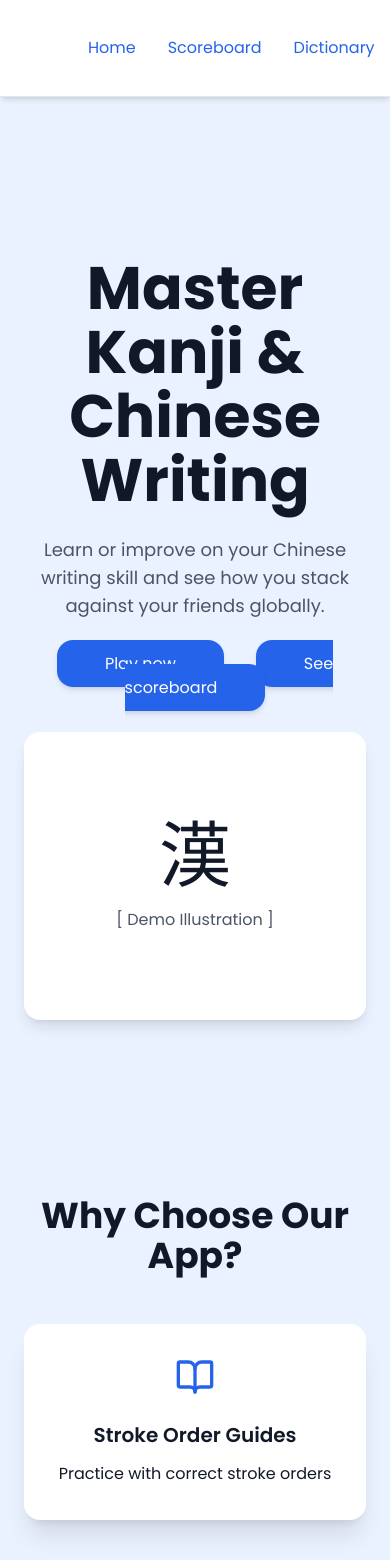
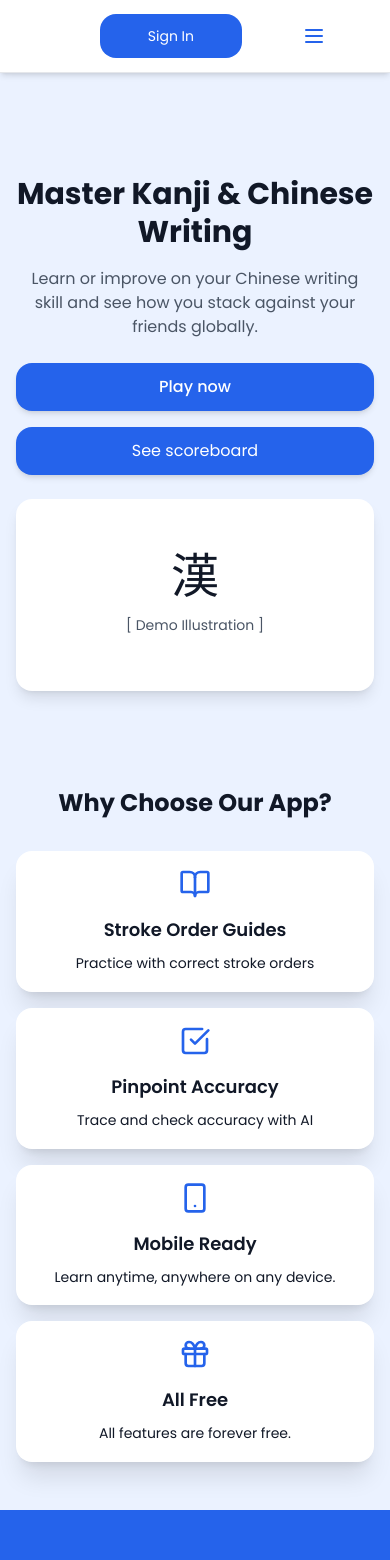
Before and after one commit to SingleBicycle/todolist, a React (Vite) app: page / in a window 390 px wide. Shown: the top 1560 px of the page. Built offline with nearby package versions, Linux system fonts and the light colour scheme; no server answers; a web font is replaced by a local one.

Commit message:
home page is mobile frindly also changed the navbar for mobile with a dropdown menu

```diff
--- a/src/App.jsx
+++ b/src/App.jsx
@@ -6,7 +6,7 @@ import NotFoundPage from "./pages/NotFound";
 import ProfilePage from "./pages/Profile";
 import ProfileEditPage from "./pages/ProfileEdit";
 import DictionaryPage from "./pages/Dictionary";
-import { LogOut } from "lucide-react";
+import { LogOut, Menu, X } from "lucide-react";
 import ScoreBoardPage from "./pages/ScoreBoard";
 import { getCurrentUser, logout } from "./firebase/auth";
 import { onAuthStateChanged } from "firebase/auth";
@@ -20,7 +20,6 @@ import {
   useNavigate,
 } from "react-router-dom";
 import { getUserById } from "./firebase/database";
-// components/AnimatedCounter.tsx
 
 function AnimatedCounter({ value, className }) {
   const ref = useRef(null);
@@ -51,6 +50,7 @@ function AnimatedCounter({ value, className }) {
 
 function Navbar({ user, isLoading, score }) {
   const [isDroppedDown, setIsDroppedDown] = useState(false);
+  const [isMobileMenuOpen, setIsMobileMenuOpen] = useState(false);
   const menuRef = useRef(null);
   const navigate = useNavigate();
 
@@ -66,15 +66,15 @@ function Navbar({ user, isLoading, score }) {
 
   return (
     <nav className="backdrop-blur-sm border-b z-50 border-gray-200 w-full bg-white fixed top-0 shadow-md">
-      <div className="container mx-auto py-3 px-6 flex justify-between items-center w-full">
+      <div className="container mx-auto py-3 px-4 sm:px-6 flex justify-between items-center w-full">
         <div className="flex">
           <Link
             to="/"
-            className="!px-0 text-2xl !font-bold text-[var(--primary)] hover:text-[var(--accent-primary)] transition-all duration-200 ease-in-out"
+            className="!px-0 text-xl sm:text-2xl !font-bold text-[var(--primary)] hover:text-[var(--accent-primary)] transition-all duration-200 ease-in-out"
           >
             {import.meta.env.VITE_APP_NAME}
           </Link>
-          <div className="pl-16 flex gap-8 items-center">
+          <div className="hidden lg:flex pl-8 xl:pl-16 gap-4 xl:gap-8 items-center">
             {" "}
             <Link
               className=" !px-0 text-[var(--primary)] hover:text-[var(--accent-primary)] transition-all duration-200 ease-in-out"
@@ -103,20 +103,20 @@ function Navbar({ user, isLoading, score }) {
           </div>
         </div>
 
-        <div className="flex items-center gap-4">
+        <div className="flex items-center gap-3 sm:gap-4">
           {isLoading ? (
             <div className="w-6 h-6 border-2 border-gray-300 border-t-[var(--primary)] rounded-full animate-spin" />
           ) : user === null ? (
             <Link
               to="/login"
-              className="bg-[var(--primary)] text-white px-4 py-2 rounded-md"
+              className="bg-[var(--primary)] text-white px-3 sm:px-4 py-2 rounded-md text-sm sm:text-base"
             >
               Sign In
             </Link>
           ) : (
             <div className="relative" ref={menuRef}>
-              <div className="flex justify-center items-center gap-3">
-                <p className="font-semibold text-md -mb-2">
+              <div className="flex justify-center items-center gap-2 sm:gap-3">
+                <p className="font-semibold text-sm sm:text-md -mb-2">
                   {user.isGuest ? (
                     "Guest"
                   ) : (
@@ -128,7 +128,7 @@ function Navbar({ user, isLoading, score }) {
                 </p>
                 <div
                   onClick={() => setIsDroppedDown((prev) => !prev)}
-                  className="cursor-pointer overflow-clip rounded-full shadow-md border !p-0 border-gray-200 w-12 h-12 flex items-center justify-center"
+                  className="cursor-pointer overflow-clip rounded-full shadow-md border !p-0 border-gray-200 w-10 h-10 sm:w-12 sm:h-12 flex items-center justify-center"
                 >
                   <img
                     src={user.photoURL || anonymousPfp}
@@ -139,7 +139,7 @@ function Navbar({ user, isLoading, score }) {
               </div>
 
               {isDroppedDown && (
-                <div className="absolute shadow-md rounded-lg ml-3 mt-3 bg-white">
+                <div className="absolute right-0 shadow-md rounded-lg mt-3 bg-white z-50">
                   <button
                     onClick={() => navigate(`/profile/${user.uid}`)}
                     className="flex items-center text-sm text-gray-700 !px-6 !rounded-lg text-nowrap hover:bg-gray-50"
@@ -159,8 +159,57 @@ function Navbar({ user, isLoading, score }) {
               )}
             </div>
           )}
+
+          {/* Mobile Menu Button */}
+          <button
+            onClick={() => setIsMobileMenuOpen(!isMobileMenuOpen)}
+            className="lg:hidden p-2 text-[var(--primary)] hover:text-[var(--accent-primary)] transition-all"
+            aria-label="Toggle menu"
+          >
+            {isMobileMenuOpen ? (
+              <X className="w-6 h-6" />
+            ) : (
+              <Menu className="w-6 h-6" />
+            )}
+          </button>
         </div>
       </div>
+
+      {/* Mobile Menu Dropdown */}
+      {isMobileMenuOpen && (
+        <div className="lg:hidden border-t border-gray-200 bg-white shadow-lg">
+          <div className="container mx-auto px-4 py-4 flex flex-col gap-3">
+            <Link
+              className="text-[var(--primary)] hover:text-[var(--accent-primary)] transition-all duration-200 ease-in-out py-2 px-2 hover:bg-gray-50 rounded-md"
+              to="/"
+              onClick={() => setIsMobileMenuOpen(false)}
+            >
+              Home
+            </Link>
+            <Link
+              className="text-[var(--primary)] hover:text-[var(--accent-primary)] transition-all duration-200 ease-in-out py-2 px-2 hover:bg-gray-50 rounded-md"
+              to="/scoreboard"
+              onClick={() => setIsMobileMenuOpen(false)}
+            >
+              Scoreboard
+            </Link>
+            <Link
+              className="text-[var(--primary)] hover:text-[var(--accent-primary)] transition-all duration-200 ease-in-out py-2 px-2 hover:bg-gray-50 rounded-md"
+              to="/dictionary"
+              onClick={() => setIsMobileMenuOpen(false)}
+            >
+              Dictionary
+            </Link>
+            <Link
+              className="text-[var(--primary)] hover:text-[var(--accent-primary)] transition-all duration-200 ease-in-out py-2 px-2 hover:bg-gray-50 rounded-md"
+              to="/play"
+              onClick={() => setIsMobileMenuOpen(false)}
+            >
+              Play
+            </Link>
+          </div>
+        </div>
+      )}
     </nav>
   );
 }
--- a/src/pages/Home.jsx
+++ b/src/pages/Home.jsx
@@ -2,20 +2,22 @@ import { BookOpen, Smartphone, CheckSquare, Gift } from "lucide-react";
 import { Link } from "react-router-dom";
 import { useEffect, useState } from "react";
 import { getCurrentUser } from "./Login";
+
 function FeatureCard({ icon, title, desc }) {
   return (
-    <div className="bg-white backdrop-blur-sm rounded-2xl shadow-xl border border-white/20 p-8 text-center hover:shadow-2xl transition-all duration-300 hover:-translate-y-1">
-      <div className="mb-6 flex justify-center text-[var(--primary)]">
+    <div className="bg-white backdrop-blur-sm rounded-2xl shadow-xl border border-white/20 p-4 sm:p-6 md:p-8 text-center hover:shadow-2xl transition-all duration-300 hover:-translate-y-1">
+      <div className="mb-4 md:mb-6 flex justify-center text-[var(--primary)]">
         {icon}
       </div>
-      <h3 className="text-xl font-semibold mb-3">{title}</h3>
-      <p className="text-text/70 leading-relaxed text-[var(--text)]">{desc}</p>
+      <h3 className="text-lg sm:text-xl font-semibold mb-2 md:mb-3">{title}</h3>
+      <p className="text-text/70 leading-relaxed text-sm sm:text-base text-[var(--text)]">{desc}</p>
     </div>
   );
 }
 
 const HomePage = () => {
   const [isLoggedIn, setIsLoggedIn] = useState(false);
+
   useEffect(() => {
     const setIsLoggedInWithUser = async () => {
       const user = await getCurrentUser();
@@ -23,82 +25,84 @@ const HomePage = () => {
     };
     setIsLoggedInWithUser();
   }, []);
+
   return (
-    <div className="min-h-screen pt-24 bg-[var(--tertiary)]">
+    <div className="min-h-screen pt-16 sm:pt-20 md:pt-24 bg-[var(--tertiary)]">
       {/* Hero Section */}
-      <section
-        className="container mx-auto px-6 py-24 md:text-left text-center w-full flex flex-col
-  md:flex-row justify-between gap-8"
-      >
+      <section className="container mx-auto px-4 sm:px-6 py-12 sm:py-16 md:py-24 text-center md:text-left w-full flex flex-col md:flex-row justify-between gap-6 sm:gap-8">
         <div className="w-full md:w-2/3 lg:w-1/2">
-          <h1
-            className="text-6xl leading-16
-       font-bold mb-6"
-          >
+          <h1 className="text-3xl sm:text-4xl md:text-5xl lg:text-6xl font-bold mb-4 sm:mb-6 leading-tight">
             Master Kanji & Chinese Writing
           </h1>
-          <p className="!text-gray-600 text-lg max-w-2xl mb-8">
+          <p className="!text-gray-600 text-base sm:text-lg max-w-2xl mb-6 sm:mb-8">
             Learn or improve on your Chinese writing skill and see how you stack
             against your friends globally.
           </p>
+          <div className="flex flex-col sm:flex-row gap-4 items-center justify-center md:justify-start">
             <Link
               to={isLoggedIn ? "/play" : "/login"}
-            className="bg-[var(--primary)] text-white shadow-md hover:bg-[var(--accent-primary)] transition-all duration-200 ease-in-out"
+              className="bg-[var(--primary)] text-white px-6 sm:px-8 py-2.5 sm:py-3 rounded-2xl font-medium shadow-md hover:bg-[var(--accent-primary)] transition-all duration-200 ease-in-out w-full sm:w-auto text-center"
             >
               Play now
             </Link>
-          <Link to={"/scoreboard"} className="blue-button ml-8">
+            <Link
+              to={"/scoreboard"}
+              className="blue-button w-full sm:w-auto text-center"
+            >
               See scoreboard
             </Link>
           </div>
-        <div className="flex justify-center md:w-1/3 lg:w-1/2 min-h-72">
-          <div className="text-center p-8 w-full shadow-lg rounded-2xl bg-white flex items-center justify-center">
+        </div>
+        <div className="flex justify-center md:w-1/3 lg:w-1/2 min-h-48 sm:min-h-64 md:min-h-72">
+          <div className="text-center p-6 sm:p-8 w-full shadow-lg rounded-2xl bg-white flex items-center justify-center">
             <div>
-              <p className="text-7xl mb-4">漢</p>
-              <span className="text-gray-600">[ Demo Illustration ]</span>
+              <p className="text-5xl sm:text-6xl md:text-7xl mb-3 sm:mb-4">漢</p>
+              <span className="text-gray-600 text-sm sm:text-base">[ Demo Illustration ]</span>
             </div>
           </div>
         </div>
       </section>
+
       {/* Features */}
-      <section className="container mx-auto px-6 py-20">
-        <h2 className="text-4xl font-bold text-center mb-12">
+      <section className="container mx-auto px-4 sm:px-6 py-12 sm:py-16 md:py-20">
+        <h2 className="text-2xl sm:text-3xl md:text-4xl font-bold text-center mb-8 sm:mb-10 md:mb-12">
           Why Choose Our App?
         </h2>
-        <div className="grid gap-10 md:grid-cols-2">
+        <div className="grid gap-4 sm:gap-6 md:gap-10 sm:grid-cols-2">
           <FeatureCard
-            icon={<BookOpen className="w-10 h-10" />}
+            icon={<BookOpen className="w-8 h-8 sm:w-10 sm:h-10" />}
             title="Stroke Order Guides"
             desc="Practice with correct stroke orders "
           />
           <FeatureCard
-            icon={<CheckSquare className="w-10 h-10" />}
+            icon={<CheckSquare className="w-8 h-8 sm:w-10 sm:h-10" />}
             title="Pinpoint Accuracy"
             desc="Trace and check accuracy with AI"
           />
           <FeatureCard
-            icon={<Smartphone className="w-10 h-10 " />}
+            icon={<Smartphone className="w-8 h-8 sm:w-10 sm:h-10" />}
             title="Mobile Ready"
             desc="Learn anytime, anywhere on any device."
           />
           <FeatureCard
-            icon={<Gift className="w-10 h-10" />}
+            icon={<Gift className="w-8 h-8 sm:w-10 sm:h-10" />}
             title="All Free"
             desc="All features are forever free."
           />
         </div>
       </section>
+
       {/* CTA */}
-      <section className="bg-[var(--primary)] py-16 text-center">
-        <h2 className="text-4xl font-bold mb-4 !text-white">
+      <section className="bg-[var(--primary)] py-12 sm:py-14 md:py-16 text-center px-4">
+        <h2 className="text-2xl sm:text-3xl md:text-4xl font-bold mb-3 sm:mb-4 !text-white">
           Ready to Begin Your Journey?
         </h2>
-        <p className="mb-8 !text-white">
+        <p className="mb-6 sm:mb-8 !text-white text-sm sm:text-base">
           Start mastering Kanji & Chinese writing today!
         </p>
         <Link
           to={isLoggedIn ? "/play" : "/login"}
-          className="bg-white text-[var(--primary)] px-8 py-3 rounded-2xl font-medium shadow-md hover:bg-background"
+          className="inline-block bg-white text-[var(--primary)] px-6 sm:px-8 py-2.5 sm:py-3 rounded-2xl font-medium shadow-md hover:bg-background transition-all"
         >
           Get Started
         </Link>
```
Lines whose indentation alone changed are shown as unchanged.
